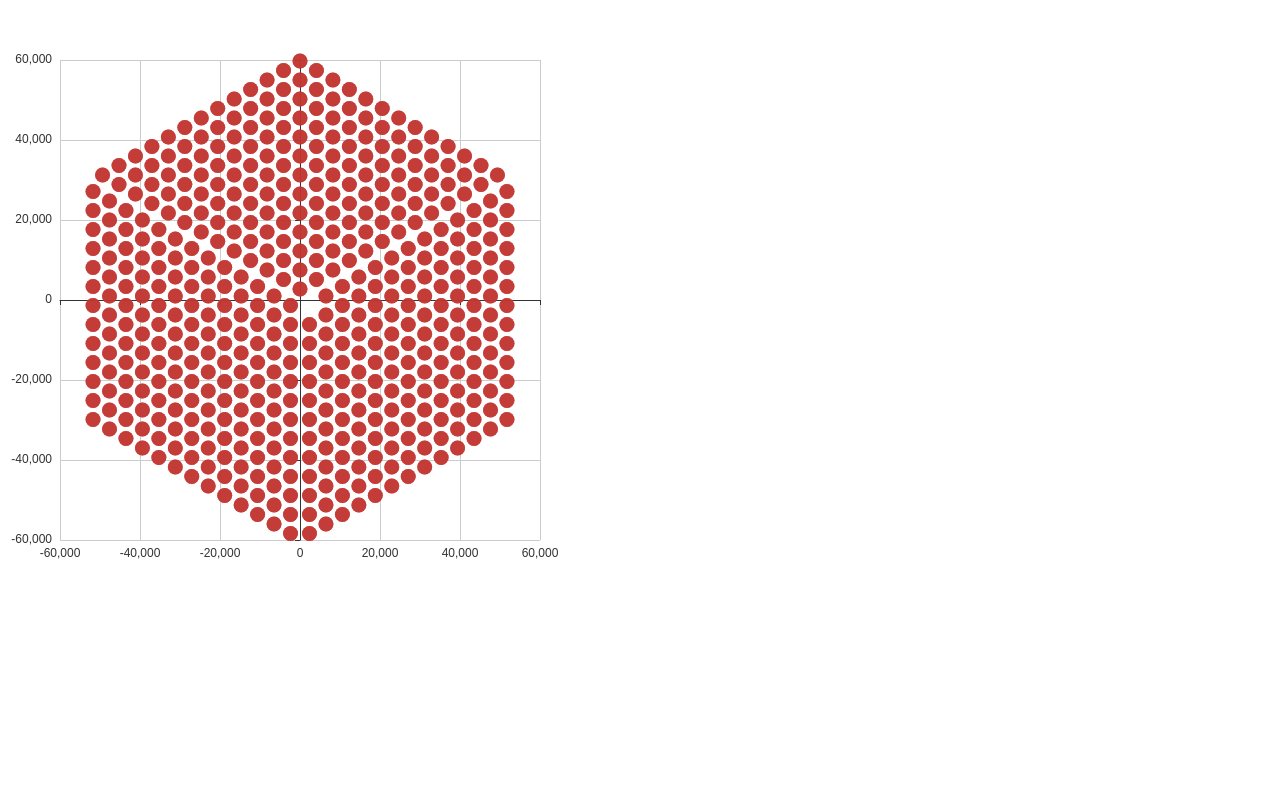
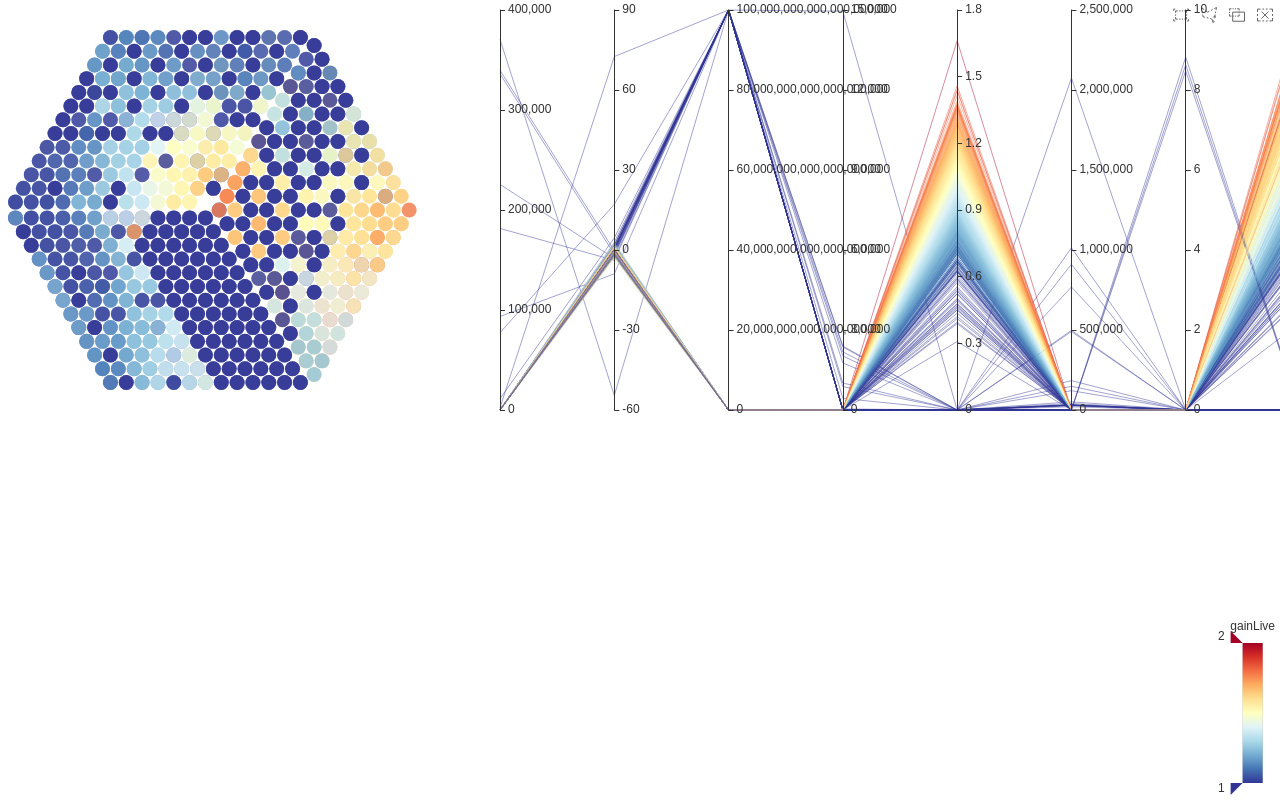
Before and after one commit to guanyilun/tod_viz, a plain HTML site: page index.html in a window 1280 px wide. Drawn offline with nearby package versions, Linux system fonts and the light colour scheme; animation ran at ten frames a second.

Commit message:
app.js: add parallel axis

```diff
--- a/index.html
+++ b/index.html
@@ -10,7 +10,7 @@
   </head>
   <body style="margin: 0px;">
 	<div id="app" style="width: 100%;height:100%;">
-	  <div id="main" style="width: 600px;height:600px;"></div>
+	  <div id="main" style="width:100%;height:100%;"></div>
 	</div>
     <script src="js/app.js"></script>
   </body>
--- a/js/app.js
+++ b/js/app.js
@@ -4,17 +4,68 @@ var vm = new Vue({
         chart: {},
         option: {
             // cannot omit the axis definition here
-            xAxis: {},
-            yAxis: {},
+            grid: [{
+                top: 10,
+                height: 400,
+                left: 10,
+                width: 400,
+            }],
+            xAxis: {
+                show: false,
+            },
+            yAxis: {
+                show: false,
+            },
+            brush: {
+                brushLink: 'all',
+                xAxisIndex: [],
+                yAxisIndex: [],
+                inBrush: {
+                    opacity: 1
+                },
+            },
+            visualMap: {
+                type: 'continuous',
+                left: 'right',
+                min: 0.6,
+                max: 1.6,
+                inRange: {
+                    color: ['#313695', '#4575b4', '#74add1', '#abd9e9', '#e0f3f8', '#ffffbf', '#fee090', '#fdae61', '#f46d43', '#d73027', '#a50026']
+                },
+                text: ['gainLive'],           // 文本，默认为数值文本
+                calculable: true,
+                dimension: 'gainLive'
+            },
             // define series
-            series: [{
-                type: 'scatter',
-                encode: {
-                    x: 'array_y',
-                    y: 'array_x'
+            series: [
+                {
+                    type: 'scatter',
+                    encode: {
+                        x: 'array_x',
+                        y: 'array_y'
+                    },
+                    symbolSize: 15,
                 },
-                symbolSize: 15,
-            }]
+                {
+                    type: 'parallel'
+                }
+            ],
+            parallelAxis: [
+                {dim: 5, name: 'MFE'},
+                {dim: 6, name: 'skew'},
+                {dim: 7, name: 'corr'},
+                {dim: 8, name: 'rms'},
+                {dim: 9, name: 'gain'},
+                {dim: 10, name: 'DE'},
+                {dim: 11, name: 'jump'},
+                {dim: 12, name: 'norm'}
+            ],
+            parallel: {
+                top: 10,
+                height: 400,
+                left: 500,
+                width: 800,
+            },
         }
     },
     methods: {
@@ -26,7 +77,6 @@ var vm = new Vue({
         var self = this
         $.get("data/array.json", (json) => {
             self.option.dataset = json;
-            console.log(self.option);
             self.chart.setOption(self.option);
 
         })
```
